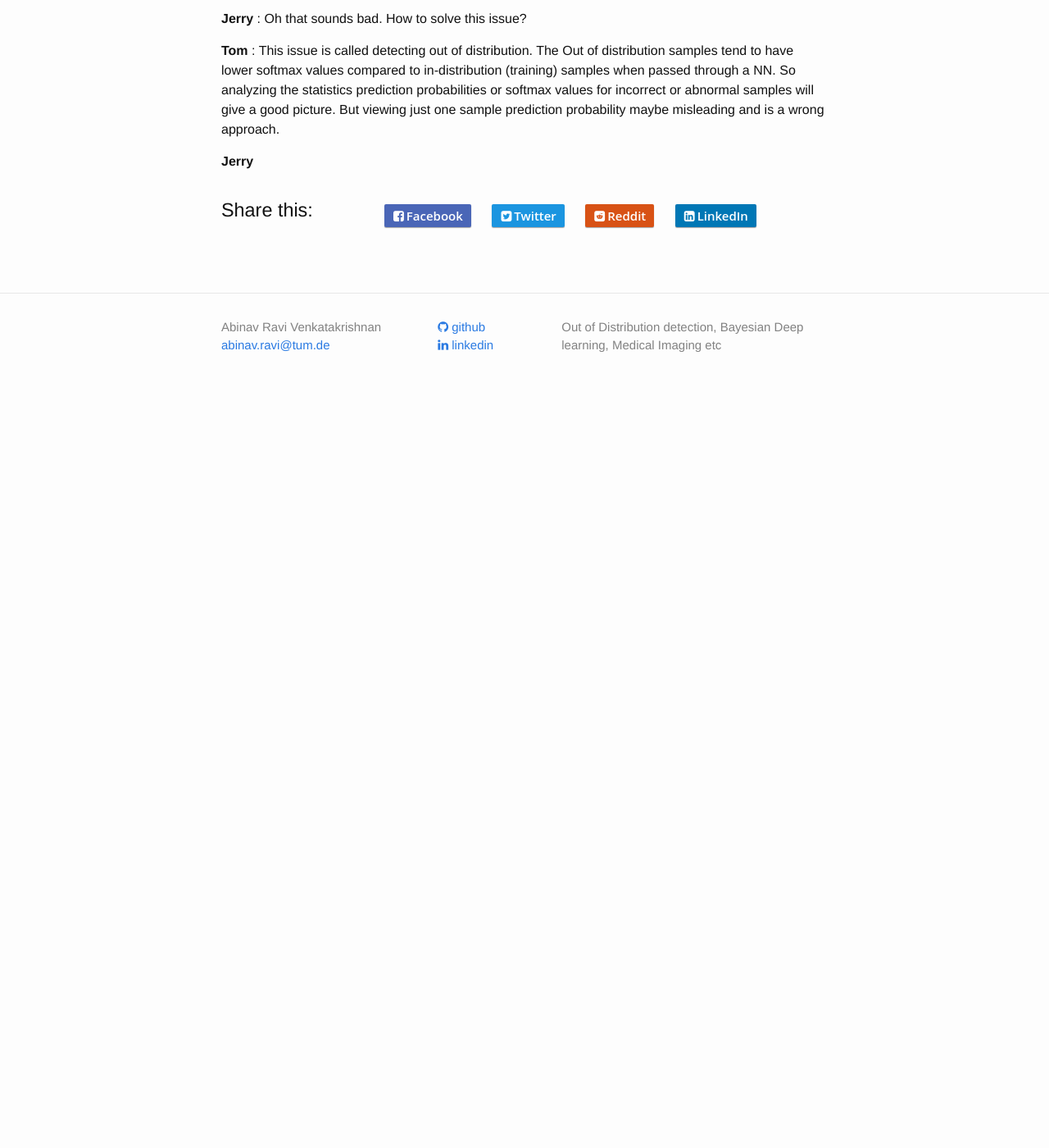
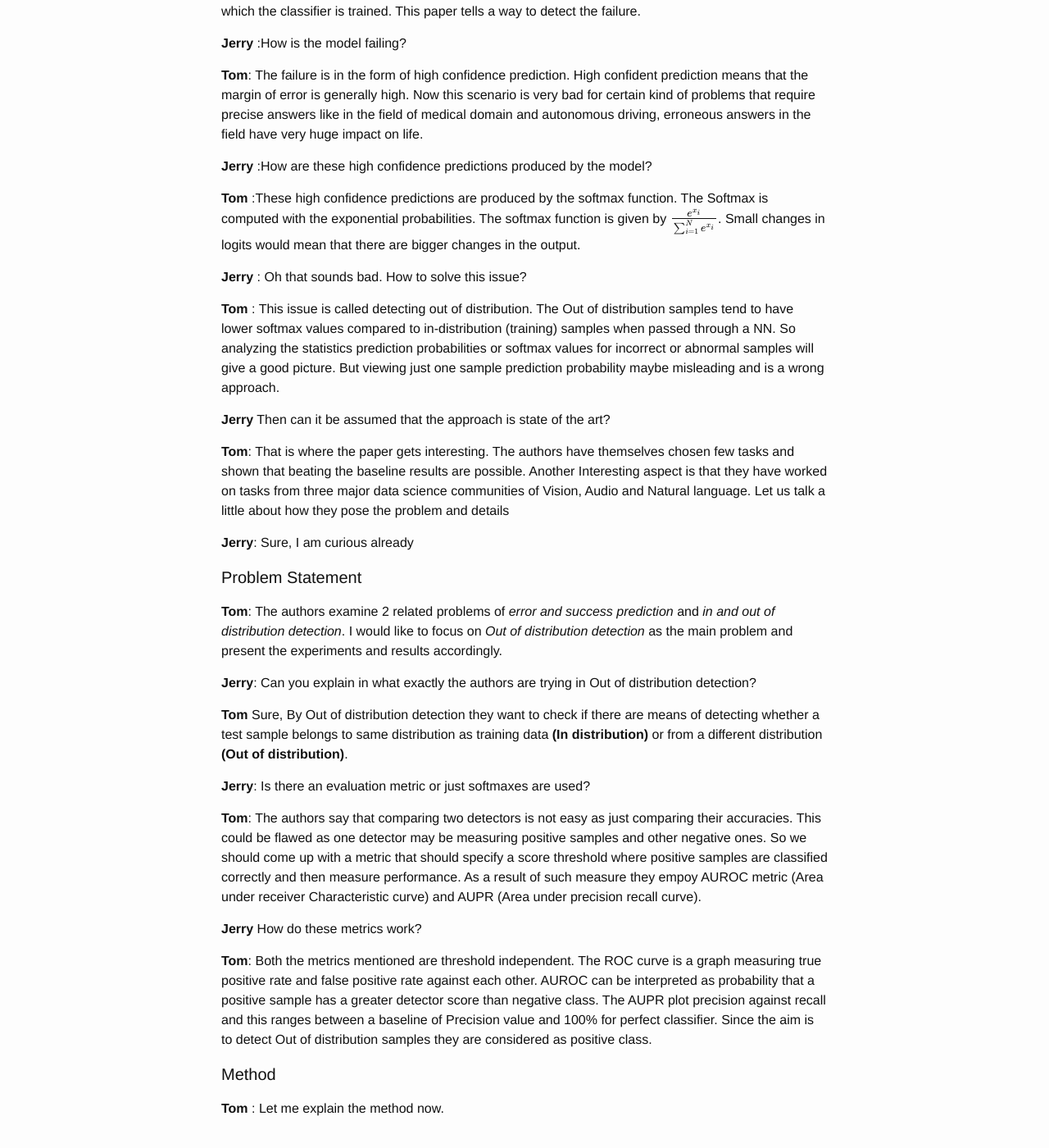
Before and after one commit to AbinavRavi/AbinavRavi.github.io, a Jekyll site: the page built from _posts/2019-12-2-Out-of-distribution-detection-baseline.markdown, in a window 1280 px wide and 1400 px high, scrolled down 669 px. Shown: the whole window at 82% size. Built offline with Jekyll 4.4.1, drawn with Linux system fonts in a browser that asks for light colours; nearby versions of some CDN libraries; formulas are drawn with MathJax 3; comment, search, counter and statistics services are not loaded; before the commit the page ends 1162 px from its top, so only the background shows below that; some of the changed text lies outside the part shown.

Commit message:
half paper done

```diff
--- a/_posts/2019-12-2-Out-of-distribution-detection-baseline.markdown
+++ b/_posts/2019-12-2-Out-of-distribution-detection-baseline.markdown
@@ -7,10 +7,17 @@ share: True
 categories: Machine learning
 ---
 
-Two data scientists Tom and Jerry are discussing a paper titled [A baseline for detecting misclassified and Out of distribution examples in Neural networks](https://arxiv.org/abs/1610.02136).
+Tom and Jerry are two data scientists meeting on a meetup. They generally discuss papers. Tom is a dedicated reader who pre-reads before coming to meetup and Jerry generally learns by breaking Tom's lecture with questions.
+
+### Scene
+**Jerry**: Hi, Tom what are you upto nowadays. Are you a data janitor or you get to do some modelling as well?
+
+**Tom**: Hi Jerry, I have been reading a paper which I think is quite interesting for all people creating Neural network models
+
+**Jerry**: Ah what is the name of the paper and why is it so interesting?
 
 #### Introduction:
-**Tom**: A Neural network(NN) trains on a given set of data and during deployment(test time) it is unrealistic to expect the same distribution from the test data as well. For a given classification task the state of the art method fails when the test image is out of classes on which the classifier is trained.
+**Tom**: The paper is called [A baseline for detecting misclassified and Out of distribution examples in Neural networks](https://arxiv.org/abs/1610.02136).We know that A Neural network(NN) trains on a given set of data and predicts output according to task as classification or segmentation or Sentiment analysis. One common problem is that during deployment(test time) it is unrealistic to expect the same distribution from the test data as well. For a given classification task the state of the art method fails when the test image is out of classes on which the classifier is trained. This paper tells a way to detect the failure.
 
 **Jerry** :How is the model failing?
 
@@ -24,4 +31,26 @@ Two data scientists Tom and Jerry are discussing a paper titled [A baseline for
 
 **Tom** : This issue is called detecting out of distribution. The Out of distribution samples tend to have lower softmax values compared to in-distribution (training) samples when passed through a NN. So analyzing the statistics prediction probabilities or softmax values for incorrect or abnormal samples will give a good picture. But viewing just one sample prediction probability maybe misleading and is a wrong approach.
 
-**Jerry**
+**Jerry** Then can it be assumed that the approach is state of the art?
+
+**Tom**: That is where the paper gets interesting. The authors have themselves chosen few tasks and shown that beating the baseline results are possible. Another Interesting aspect is that they have worked on tasks from three major data science communities of Vision, Audio and Natural language. Let us talk a little about how they pose the problem and details
+
+**Jerry**: Sure, I am curious already
+
+#### Problem Statement
+**Tom**: The authors examine 2 related problems of *error and success prediction* and *in and out of distribution detection*. I would like to focus on *Out of distribution detection* as the main problem and present the experiments and results accordingly.
+
+**Jerry**: Can you explain in what exactly the authors are trying in Out of distribution detection?
+
+**Tom** Sure, By Out of distribution detection they want to check if there are means of detecting whether a test sample belongs to same distribution as training data **(In distribution)** or from a different distribution **(Out of distribution)**.
+
+**Jerry**: Is there an evaluation metric or just softmaxes are used?
+
+**Tom**: The authors say that comparing two detectors is not easy as just comparing their accuracies. This could be flawed as one detector may be measuring positive samples and other negative ones. So we should come up with a metric that should specify a score threshold where positive samples are classified correctly and then measure performance. As a result of such measure they empoy AUROC metric (Area under receiver Characteristic curve) and AUPR (Area under precision recall curve).
+
+**Jerry** How do these metrics work?
+
+**Tom**: Both the metrics mentioned are threshold independent. The ROC curve is a graph measuring true positive rate and false positive rate against each other. AUROC can be interpreted as probability that a positive sample has a greater detector score than negative class. The AUPR plot precision against recall and this ranges between a baseline of Precision value and 100% for perfect classifier. Since the aim is to detect Out of distribution samples they are considered as positive class.
+
+#### Method
+**Tom** : Let me explain the method now.
```
